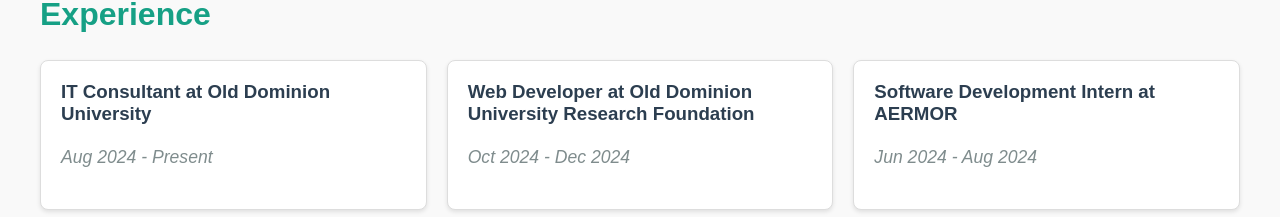
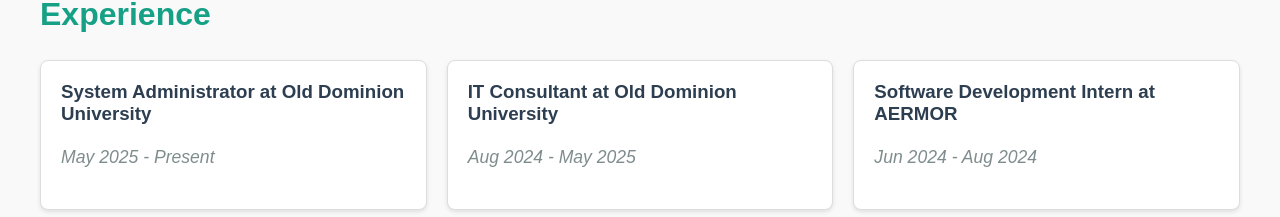
Before and after one commit to willuhmjs/eportfolio, a SvelteKit app: page / in a window 1280 px wide. Shown: the part 952-1169 px from the top of the page. Built offline with nearby package versions, Linux system fonts and the light colour scheme.

Commit message:
promotion !

```diff
--- a/src/routes/+page.svelte
+++ b/src/routes/+page.svelte
@@ -98,12 +98,12 @@
   <h2>Experience</h2>
   <div class="experience-container">
     <div class="experience-card">
-      <h3>IT Consultant at Old Dominion University</h3>
-      <p><em>Aug 2024 - Present</em></p>
+      <h3>System Administrator at Old Dominion University</h3>
+      <p><em>May 2025 - Present</em></p>
     </div>
     <div class="experience-card">
-      <h3>Web Developer at Old Dominion University Research Foundation</h3>
-      <p><em>Oct 2024 - Dec 2024</em></p>
+      <h3>IT Consultant at Old Dominion University</h3>
+      <p><em>Aug 2024 - May 2025</em></p>
     </div>
     <div class="experience-card">
       <h3>Software Development Intern at AERMOR</h3>
```
